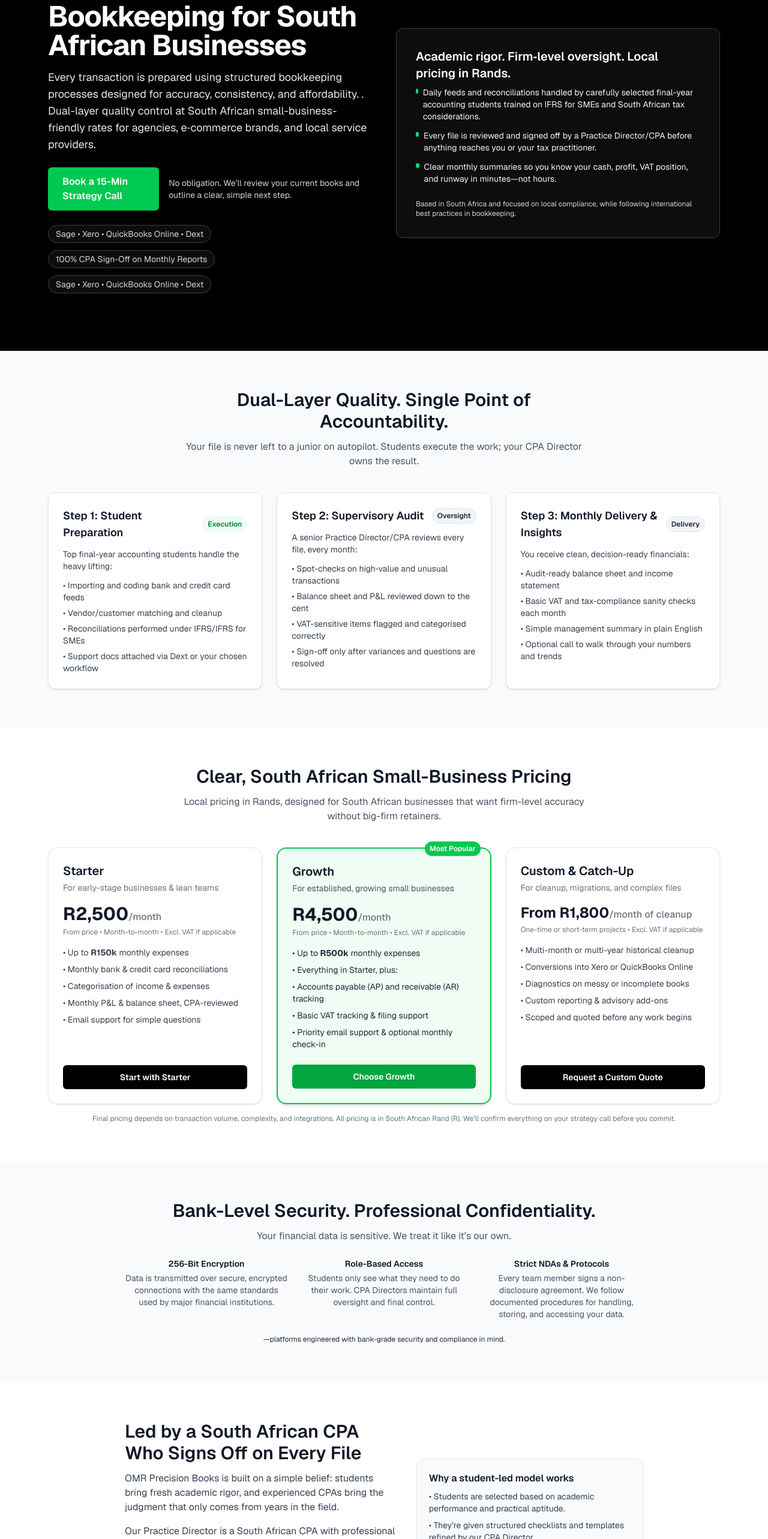
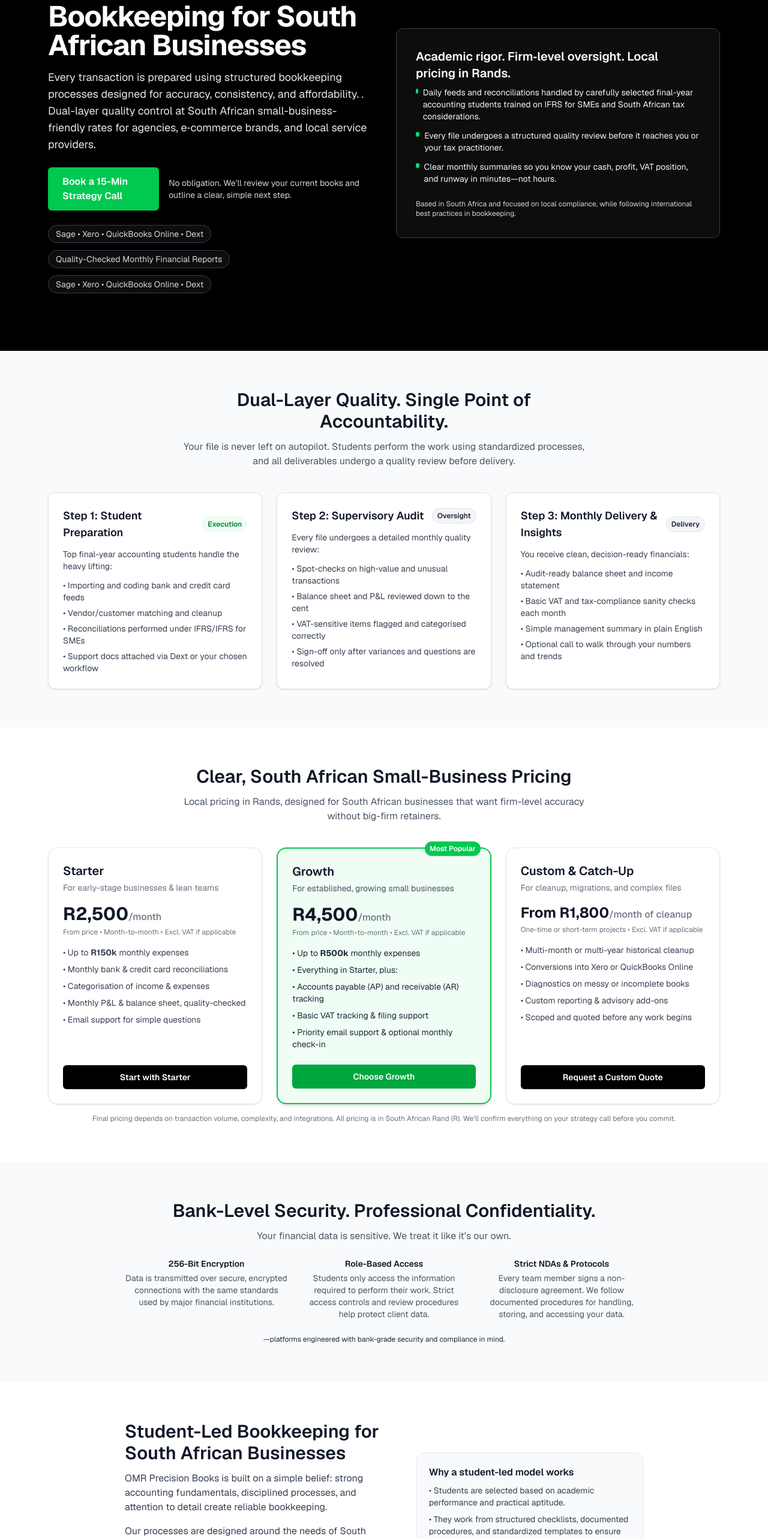
Before and after one commit to omrzuh002-pixel/omr-precision-books, a Next.js app: page / in a window 1280 px wide. Shown: the part 234-2800 px from the top of the page at 60% size. Built offline with nearby package versions, Linux system fonts and the light colour scheme.

Commit message:
Remove CPA references

```diff
--- a/app/page.tsx
+++ b/app/page.tsx
@@ -50,7 +50,7 @@ export default function Home() {
                   Sage • Xero • QuickBooks Online • Dext
                 </span>
                 <span className="px-3 py-1 rounded-full border border-gray-700 bg-white/5">
-                  100% CPA Sign-Off on Monthly Reports
+                  Quality-Checked Monthly Financial Reports
                 </span>
                 <span className="px-3 py-1 rounded-full border border-gray-700 bg-white/5">
                   Sage • Xero • QuickBooks Online • Dext
@@ -71,7 +71,7 @@ export default function Home() {
                 <li className="flex items-start space-x-2">
                   <span className="mt-1 w-2 h-2 rounded-full bg-green-400" />
                   <span>
-                    Every file is reviewed and signed off by a Practice Director/CPA before anything reaches you or your tax practitioner.
+                    Every file undergoes a structured quality review before it reaches you or your tax practitioner.
                   </span>
                 </li>
                 <li className="flex items-start space-x-2">
@@ -97,7 +97,7 @@ export default function Home() {
               Dual-Layer Quality. Single Point of Accountability.
             </h2>
             <p className="text-gray-600">
-              Your file is never left to a junior on autopilot. Students execute the work; your CPA Director owns the result.
+              Your file is never left on autopilot. Students perform the work using standardized processes, and all deliverables undergo a quality review before delivery.
             </p>
           </div>
           <div className="grid gap-6 md:grid-cols-3">
@@ -128,7 +128,7 @@ export default function Home() {
                 </span>
               </div>
               <p className="text-sm text-gray-700 mb-3">
-                A senior Practice Director/CPA reviews every file, every month:
+                Every file undergoes a detailed monthly quality review:
               </p>
               <ul className="text-sm text-gray-700 space-y-1.5">
                 <li>• Spot-checks on high‑value and unusual transactions</li>
@@ -185,7 +185,7 @@ export default function Home() {
                 <li>• Up to <strong>R150k</strong> monthly expenses</li>
                 <li>• Monthly bank &amp; credit card reconciliations</li>
                 <li>• Categorisation of income &amp; expenses</li>
-                <li>• Monthly P&amp;L &amp; balance sheet, CPA-reviewed</li>
+                <li>• Monthly P&amp;L &amp; balance sheet, quality-checked</li>
                 <li>• Email support for simple questions</li>
               </ul>
               <a
@@ -274,7 +274,7 @@ export default function Home() {
             <div>
               <h3 className="text-sm font-semibold text-gray-900 mb-1">Role-Based Access</h3>
               <p className="text-sm text-gray-600">
-                Students only see what they need to do their work. CPA Directors maintain full oversight and final control.
+                Students only access the information required to perform their work. Strict access controls and review procedures help protect client data.
               </p>
             </div>
             <div>
@@ -296,26 +296,26 @@ export default function Home() {
           <div className="grid gap-8 md:grid-cols-[minmax(0,1.2fr)_minmax(0,1fr)] items-center">
             <div>
               <h2 className="text-3xl font-semibold text-gray-900 mb-3">
-                Led by a South African CPA Who Signs Off on Every File
+                Student-Led Bookkeeping for South African Businesses
               </h2>
               <p className="text-gray-700 mb-4 text-sm sm:text-base">
-                OMR Precision Books is built on a simple belief: students bring fresh academic rigor, and experienced CPAs bring the judgment that only comes from years in the field.
+                OMR Precision Books is built on a simple belief: strong accounting fundamentals, disciplined processes, and attention to detail create reliable bookkeeping.
               </p>
               <p className="text-gray-700 mb-4 text-sm sm:text-base">
-                Our Practice Director is a South African CPA with professional experience across local small businesses, agencies,
+               Our processes are designed around the needs of South African small businesses, agencies, and growing companies,
                 and e‑commerce clients. They personally design the workflows students use, review each month-end close,
                 and are ultimately responsible for the accuracy of your numbers.
               </p>
               <p className="text-gray-700 text-sm sm:text-base">
-                You’re not “hiring students.” You’re hiring a CPA-led practice that leverages top final-year talent under strict supervision
-                to deliver reliable, audit-ready books at a price that makes sense for South African businesses.
+                You’re not simply hiring students. You’re partnering with a bookkeeping service that combines accounting knowledge, structured workflows, and quality controls
+                to deliver reliable financial records at an affordable price.
               </p>
             </div>
             <div className="bg-gray-50 border border-gray-200 rounded-xl p-5 text-sm text-gray-700">
               <h3 className="text-base font-semibold text-gray-900 mb-2">Why a student-led model works</h3>
               <ul className="space-y-2">
                 <li>• Students are selected based on academic performance and practical aptitude.</li>
-                <li>• They’re given structured checklists and templates refined by our CPA Director.</li>
+                <li>• They work from structured checklists, documented procedures, and standardized templates to ensure consistency.</li>
                 <li>• Their work is not final until it’s reviewed, challenged, and approved by a qualified supervisor.</li>
                 <li>• You benefit from lower costs without sacrificing the accuracy your business and tax practitioner depend on.</li>
               </ul>
@@ -340,8 +340,8 @@ export default function Home() {
                 They handle standardized, process-driven tasks such as coding transactions and performing reconciliations using checklists built on IFRS/IFRS for SMEs principles.
               </p>
               <p className="mt-2 text-sm text-gray-700">
-                A CPA-level Practice Director then reviews your file each month, investigates any unusual balances or transactions,
-                and only signs off once everything ties out. The student work saves time; the CPA sign-off protects accuracy.
+                Each month, unusual balances, unreconciled items, and significant transactions are reviewed as part of our quality-control process,
+                and reports are only finalized once discrepancies have been addressed. Our structured review process helps maintain accuracy and consistency.
               </p>
             </details>
 
```
